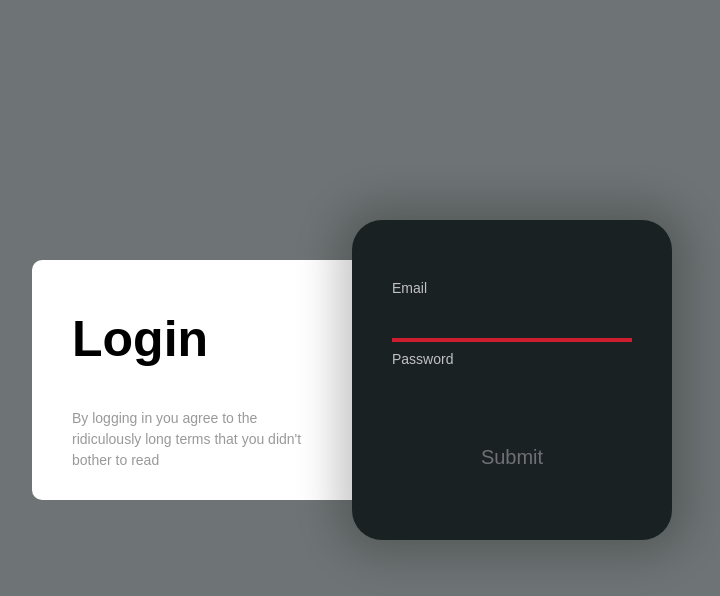
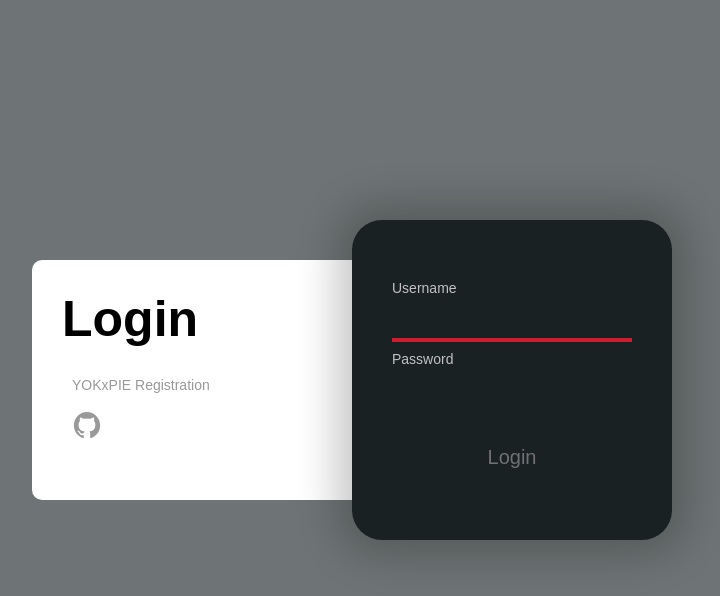
Before and after one commit to YOKxPIE/YOKxPIE.github.io, a Django app: page /login/ in a window 1280 px wide. Shown: the top 596 px of the page, without its empty margins (268-988 px from the left). Run offline with Django 3.2, Linux system fonts and the light colour scheme.

Commit message:
link login and add github logo

```diff
--- a/courses/templates/courses/login.html
+++ b/courses/templates/courses/login.html
@@ -59,9 +59,12 @@
 
 	<div class="page">
         <div class="containerlogin">
-          <div class="left">
+          <div class="leftlogin">
             <div class="login">Login</div>
-            <div class="eula">By logging in you agree to the ridiculously long terms that you didn't bother to read</div>
+            <div class="eula">YOKxPIE Registration</div>
+            <a class="eula" href="https://github.com/YOKxPIE/YOKxPIE.github.io"><ion-icon name="logo-github"></ion-icon></a>
+            <script type="module" src="https://unpkg.com/ionicons@5.5.2/dist/ionicons/ionicons.esm.js"></script>
+    		<script nomodule src="https://unpkg.com/ionicons@5.5.2/dist/ionicons/ionicons.js"></script>
           </div>
           <div class="right">
             <svg viewBox="0 0 320 300">
@@ -90,11 +93,15 @@
               0,0 -20,1.71033 -20,25 0,24.00396 20,25 20,25 h 168.57143" />
             </svg>
             <div class="form">
-              <label for="email">Email</label>
-              <input type="email" id="email">
+
+            	<form method="POST" action="">
+						{% csrf_token %}
+
+              <label for="email">Username</label>
+              <input type="text" name="username" id="email">
               <label for="password">Password</label>
-              <input type="password" id="password">
-              <input type="submit" id="submit" value="Submit">
+              <input type="password" name="password" id="password">
+              <input type="submit" id="submit" value="Login">
             </div>
           </div>
         </div>
--- a/static/css/style.css
+++ b/static/css/style.css
@@ -496,7 +496,7 @@ button {
 
 /* =========================================================== */
 
-@import url('https://rsms.me/inter/inter-ui.css');
+/*@import url('https://rsms.me/inter/inter-ui.css');*/
 ::selection {
   background: #2D2F36;
 }
@@ -538,7 +538,7 @@ button {
     width: 320px;
   }
 }
-.left {
+.leftlogin {
   background: white;
   height: calc(100% - 80px);
   top: 40px;
@@ -548,7 +548,7 @@ button {
   border-top-left-radius: 10px;
 }
 @media (max-width: 767px) {
-  .left {
+  .leftlogin {
     height: 100%;
     left: 20px;
     width: calc(100% - 40px);
@@ -558,13 +558,14 @@ button {
 .login {
   font-size: 50px;
   font-weight: 900;
-  margin: 50px 40px 40px;
+  margin: 30px;
 }
 .eula {
   color: #999;
   font-size: 14px;
-  line-height: 1.5;
-  margin: 40px;
+  line-height: 1;
+  /*margin: 0px;*/
+  margin-left: 40px;
 }
 .right {
   background: #192123;
@@ -623,8 +624,18 @@ input::-moz-focus-inner {
   transition: color 300ms;
 }
 #submit:focus {
-  color: #f2f2f2;
+  color: #192123;
 }
 #submit:active {
   color: #d0d0d2;
 }
+
+.eula ion-icon {
+    margin-left: 40px;
+    position: relative;
+    display: block;
+    min-width: 30px;
+    height: 30px;
+    line-height: 30px;
+    text-align: center;
+}
```
Also changed, not shown: db.sqlite3.
